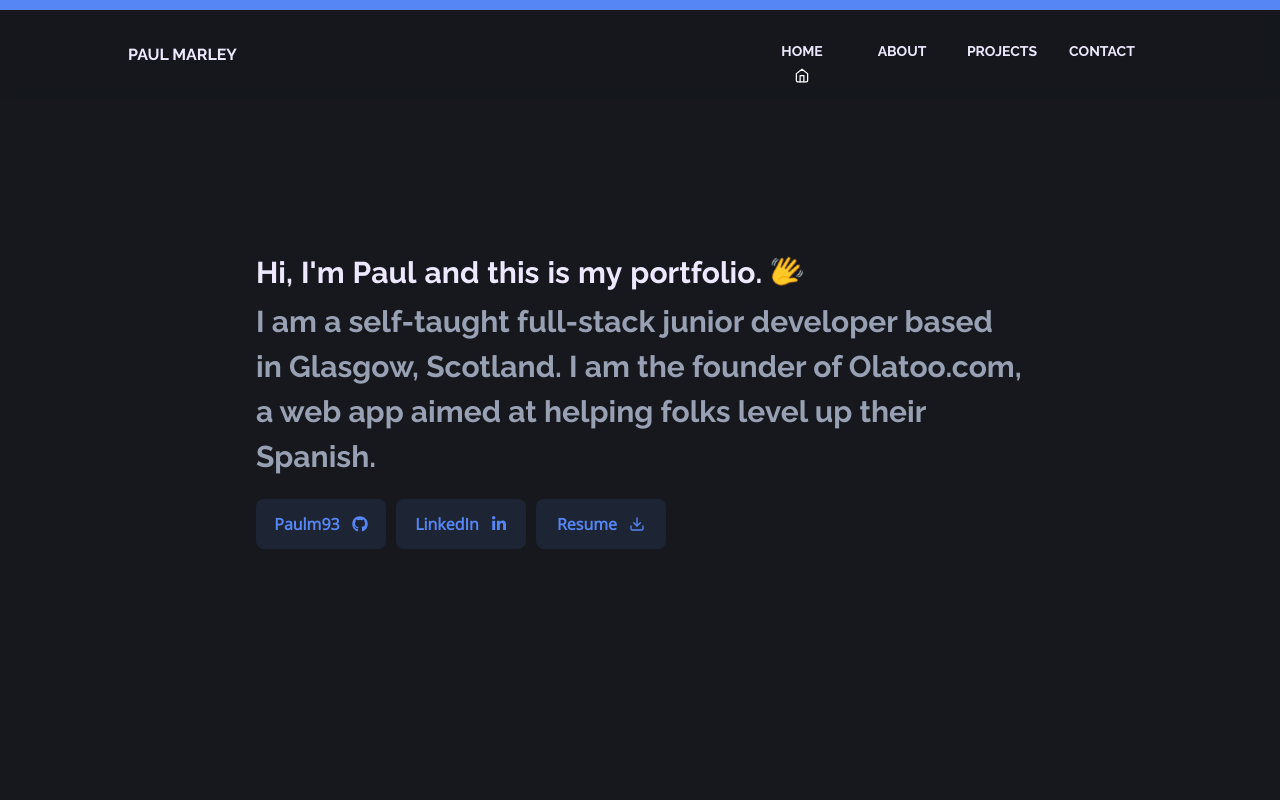
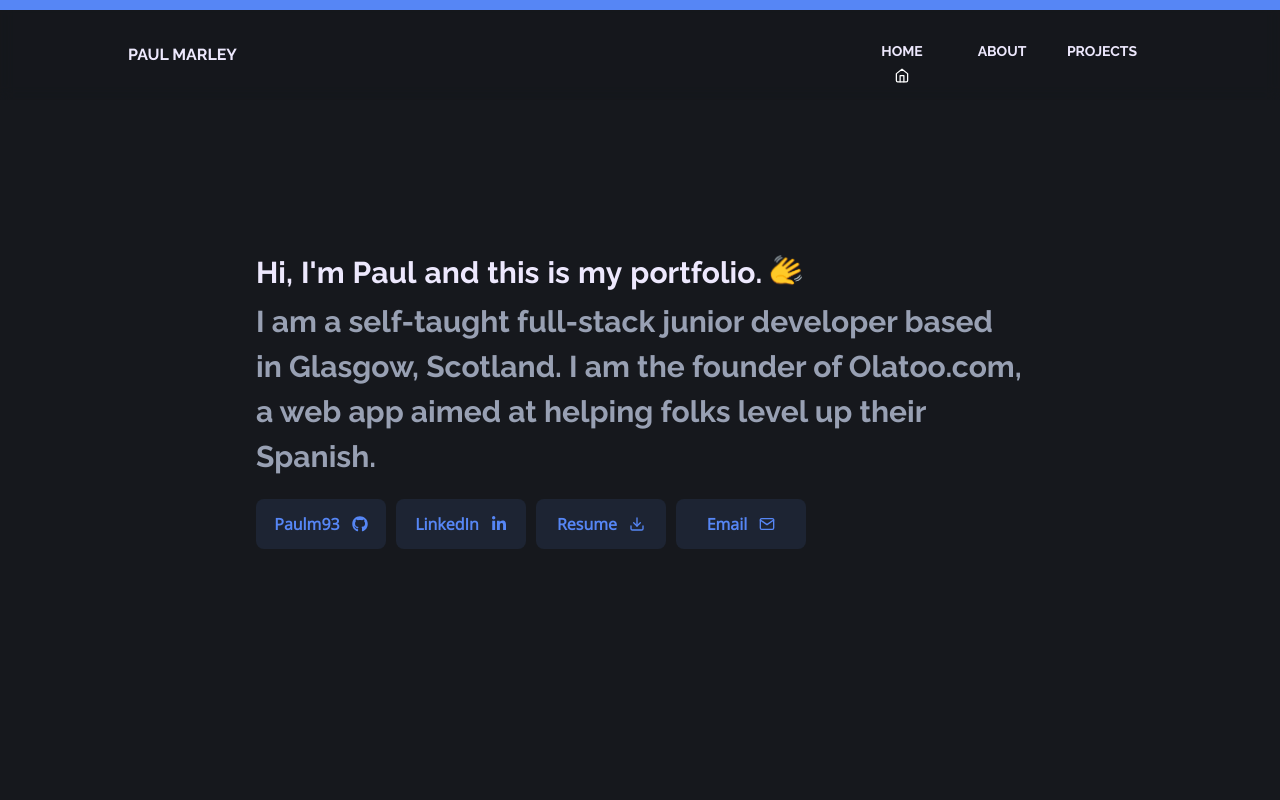
Before and after one commit to PaulM93/portfoliio, a React (Create React App) app in the folder client/: page / in a window 1280 px wide. Shown: the top 800 px of the page. Built offline with nearby package versions, Linux system fonts and the light colour scheme; a web font is replaced by a local one.

Commit message:
remove contact udpate nav
Removed contact section and replaced with email button, updated nav to support changes

```diff
--- a/client/src/App.tsx
+++ b/client/src/App.tsx
@@ -33,7 +33,6 @@ function App() {
           <Hero />
           <About aboutRef={aboutRef} />
           <Projects projectRef={projectRef} />
-          <Contact contactRef={contactRef} />
           <Footer />
         </Layout>
       </ChakraProvider>
--- a/client/src/components/Navbar/Index.js
+++ b/client/src/components/Navbar/Index.js
@@ -102,9 +102,6 @@ export default function NavBar({ aboutRef, contactRef, projectRef }) {
       case "projects":
         scrollEffect(projectRef);
         break;
-      case "contact":
-        scrollEffect(contactRef);
-        break;
       default:
     }
   };
@@ -199,11 +196,11 @@ export default function NavBar({ aboutRef, contactRef, projectRef }) {
               aria-label="open menu"
             />
           </motion.button>
-          <motion.div
+          {/* <motion.div
             style={{ opacity: 0 }}
             initial={{ opacity: 0 }}
             animate={{ opacity: 1 }}
-          ></motion.div>
+          ></motion.div> */}
 
           <motion.div
             transition={{ delay: 0.2, duration: 1 }}
@@ -218,7 +215,6 @@ export default function NavBar({ aboutRef, contactRef, projectRef }) {
                   shouldShowActions={shouldShowActions}
                   aboutRef={aboutRef}
                   projectRef={projectRef}
-                  contactRef={contactRef}
                 />
               </Flex>
             </Flex>
--- a/client/src/components/Navbar/MobNav/MobNav.tsx
+++ b/client/src/components/Navbar/MobNav/MobNav.tsx
@@ -1,7 +1,7 @@
 import React from "react";
 import MobNavButton from "./MobNavButton";
 import { motion, AnimatePresence } from "framer-motion";
-import { FiUser, FiFolder, FiCoffee } from "react-icons/fi";
+import { FiUser, FiFolder, FiHome } from "react-icons/fi";
 
 interface MobNavProps {
   open: boolean;
@@ -15,9 +15,9 @@ export default function MobNav({
   handleNavClick,
 }: MobNavProps) {
   const buttons: { name: string; icon: JSX.Element }[] = [
+    { name: "home", icon: <FiHome /> },
     { name: "about", icon: <FiUser /> },
     { name: "projects", icon: <FiFolder /> },
-    { name: "contact", icon: <FiCoffee /> },
   ];
 
   return (
@@ -60,8 +60,8 @@ export default function MobNav({
             alignItems: "center",
             boxShadow: "0px 6px 10px 3px rgba(0,0,0,0.1)",
             background: "#5686F5",
-            // backdropFilter: "blur(7px)",
-            // WebkitBackdropFilter: "blur(7px)",
+            backdropFilter: "blur(7px)",
+            WebkitBackdropFilter: "blur(7px)",
             borderBottom: "2px solid #23272F",
             borderTop: !shouldShowActions ? "2px solid #23272F" : "none",
           }}
--- a/client/src/components/Navbar/NavButtons.tsx
+++ b/client/src/components/Navbar/NavButtons.tsx
@@ -1,7 +1,7 @@
 import React, { useEffect, useState } from "react";
 import { LayoutGroup } from "framer-motion";
 import { Flex } from "@chakra-ui/react";
-import { FiHome, FiUser, FiFolder, FiCoffee } from "react-icons/fi";
+import { FiHome, FiUser, FiFolder } from "react-icons/fi";
 import NavButton from "./NavButton";
 import MotionIcon from "./MotionIcon";
 
@@ -26,23 +26,22 @@ export default function NavButtons({
   });
   const [whileHover, setWhileHover] = useState("");
   useEffect(() => {
-    const pos = currentPercent * 4;
+    console.log("Current percent", currentPercent);
+    const pos = currentPercent * 2.7;
+    console.log("pos", pos);
     if (pos === 0 || pos < 90) {
       setIcon({ type: "home", icon: <FiHome style={iconStyle} /> });
     }
     if (pos > 95 && pos < 185) {
       setIcon({ type: "about", icon: <FiUser style={iconStyle} /> });
     }
-    if (pos > 190 && pos < 280) {
+    if (pos > 190 && pos < 220) {
       setIcon({ type: "projects", icon: <FiFolder style={iconStyle} /> });
     }
-    if (pos > 285) {
-      setIcon({ type: "contact", icon: <FiCoffee style={iconStyle} /> });
-    }
-    setPosition(pos < 295 ? pos : 300);
+    setPosition(pos < 200 ? pos : 200);
   }, [currentPercent, iconStyle, whileHover]);
 
-  const buttonArr = ["home", "about", "projects", "contact"];
+  const buttonArr = ["home", "about", "projects"];
   const buttonWidth = 100;
 
   useEffect(() => {
--- a/client/src/components/Projects/ProjectCard/ProjectCard.tsx
+++ b/client/src/components/Projects/ProjectCard/ProjectCard.tsx
@@ -129,7 +129,7 @@ export default function ProjectCard({
                 >
                   <Link href={github} isExternal>
                     <IconButton
-                      disabled={!completed}
+                      disabled={github === ""}
                       colorScheme={"whiteAlpha"}
                       mr={2}
                       variant="outline"
@@ -145,7 +145,7 @@ export default function ProjectCard({
                 >
                   <Link href={link} isExternal>
                     <Button
-                      disabled={!completed}
+                      disabled={link === ""}
                       colorScheme={"whiteAlpha"}
                       variant="outline"
                       size="sm"
--- a/client/src/components/Projects/Projects.json
+++ b/client/src/components/Projects/Projects.json
@@ -140,7 +140,7 @@
     "hashtags": [
         "React",
         "NextJS",
-        "MongoDB",
+        "Firestore",
         "Firebase",
         "ChakraUI",
         "MomentJS",
@@ -178,7 +178,7 @@
 
     },
     "link": "",
-    "github": ""
+    "github": "https://github.com/PaulM93/mvpt"
 },
 {
     "title": "Portfolio",
--- a/client/src/components/Projects/index.tsx
+++ b/client/src/components/Projects/index.tsx
@@ -15,7 +15,10 @@ export default function Index({
 }) {
   return (
     <>
-      <div ref={projectRef} style={{ marginTop: "90px", paddingTop: "90px" }}>
+      <div
+        ref={projectRef}
+        style={{ marginTop: "90px", paddingTop: "90px", marginBottom: "150px" }}
+      >
         <MotionWrapper>
           <Flex flexDir={"column"} alignItems="center">
             <Subtitle
--- a/client/src/components/Tag/Tag.tsx
+++ b/client/src/components/Tag/Tag.tsx
@@ -20,7 +20,6 @@ export default function Tag({ link, text, icon }: TagProps) {
   useEffect(() => {
     function handleScroll() {
       const { y } = ref.current.getBoundingClientRect();
-      console.log(y);
       if (y > 0) {
         setTagDisplay(false);
       }
@@ -34,10 +33,25 @@ export default function Tag({ link, text, icon }: TagProps) {
     };
   }, [isVisible, setTagDisplay, tagDisplay]);
 
+  const handleEmail = () => {
+    window.open(
+      "mailto:marleypaul91@example.com?subject=Subject&body=Hey%20Paul!!"
+    );
+  };
+
   return (
     <>
-      <Link href={link} isExternal download={true} target="_blank">
-        <div ref={ref} className={styles.navContainer}>
+      <Link
+        href={link}
+        isExternal
+        download={text === "Resume" ? true : false}
+        target="_blank"
+      >
+        <div
+          ref={ref}
+          className={styles.navContainer}
+          onClick={text === "Email" ? () => handleEmail() : null}
+        >
           <motion.div
             onHoverStart={() => setWhileHover(true)}
             onHoverEnd={() => setWhileHover(false)}
--- a/client/src/components/Tag/TagContainer.tsx
+++ b/client/src/components/Tag/TagContainer.tsx
@@ -2,7 +2,7 @@ import React from "react";
 import { Flex, Box } from "@chakra-ui/react";
 import Tag from "./Tag";
 import { FaGithub, FaLinkedinIn } from "react-icons/fa";
-import { FiDownload } from "react-icons/fi";
+import { FiDownload, FiMail } from "react-icons/fi";
 
 export default function TagContainer() {
   return (
@@ -25,16 +25,32 @@ export default function TagContainer() {
         <Box display={["none", "flex", "flex", "flex"]}>
           <Tag
             icon={<FiDownload />}
-            link={"/PaulMarley_Resume.pdf"}
+            link={"/PaulMarley_CV.pdf"}
             text={"Resume"}
+          />
+        </Box>
+        <Box display={["none", "flex", "flex", "flex"]}>
+          <Tag
+            icon={<FiMail />}
+            link={
+              "/'mailto:marleypaul91@gmail.com?subject=Subject&body=Body%20goes%20here'"
+            }
+            text={"Email"}
           />
         </Box>
       </Flex>
       <Box mt={2} display={["flex", "none", "none", "none"]}>
         <Tag
           icon={<FiDownload />}
-          link={"/PaulMarley_Resume.pdf"}
+          link={"/PaulMarley_CV.pdf"}
           text={"Resume"}
+        />
+        <Tag
+          icon={<FiMail />}
+          link={
+            "/'mailto:marleypaul91@gmail.com?subject=Subject&body=Body%20goes%20here'"
+          }
+          text={"Email"}
         />
       </Box>
     </>
```
Also changed, not shown: 2 other files (tests, documents, lock files or other folders).
